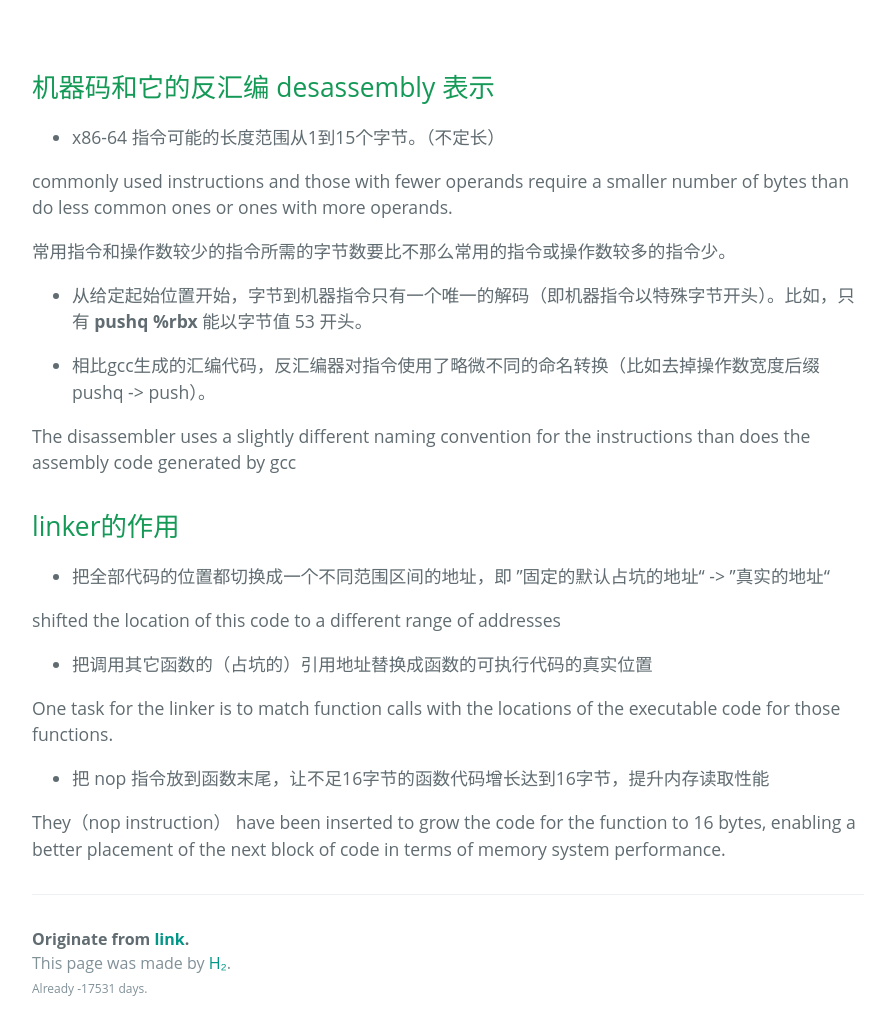
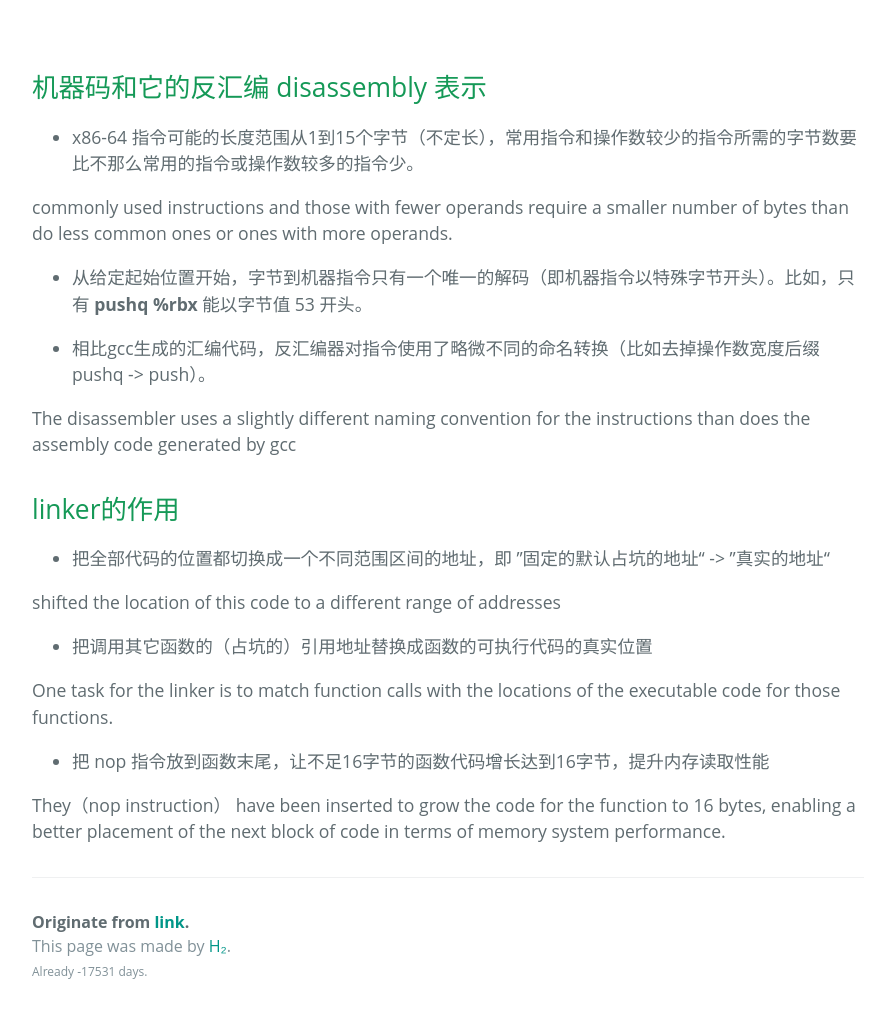
Before and after one commit to ZebulonFeng/ZebulonFeng.github.io, a Jekyll site: the page built from _posts/2020-07-02-Machine level representation of programs.md, in a window 1280 px wide and 1397 px high. Shown: the part 350-1385 px from the top of the window, without its empty margins (192-1087 px from the left). Built offline with Jekyll 4.4.1, drawn with Linux system fonts in a browser that asks for light colours; some web fonts are replaced; our own code applies the rules of GitHub Pages for plain Markdown files.

Commit message:
post change

```diff
--- a/_posts/2020-07-02-Machine level representation of programs.md
+++ b/_posts/2020-07-02-Machine level representation of programs.md
@@ -1,11 +1,11 @@
 
-## 机器码和它的反汇编 desassembly 表示
+## 机器码和它的反汇编 disassembly 表示
 
-* x86-64 指令可能的长度范围从1到15个字节。（不定长）
+* x86-64 指令可能的长度范围从1到15个字节（不定长），常用指令和操作数较少的指令所需的字节数要比不那么常用的指令或操作数较多的指令少。
 
 commonly used instructions and those with fewer operands require a smaller number of bytes than do less common ones or ones with more operands.
 
-常用指令和操作数较少的指令所需的字节数要比不那么常用的指令或操作数较多的指令少。
+
 
 * 从给定起始位置开始，字节到机器指令只有一个唯一的解码（即机器指令以特殊字节开头）。比如，只有 **pushq %rbx** 能以字节值 53 开头。
 
```
Also changed, not shown: _posts/2020-07-01-why index start from 0.md (renamed from _posts/2020-07-01-why index 0.md), 1 other file.
